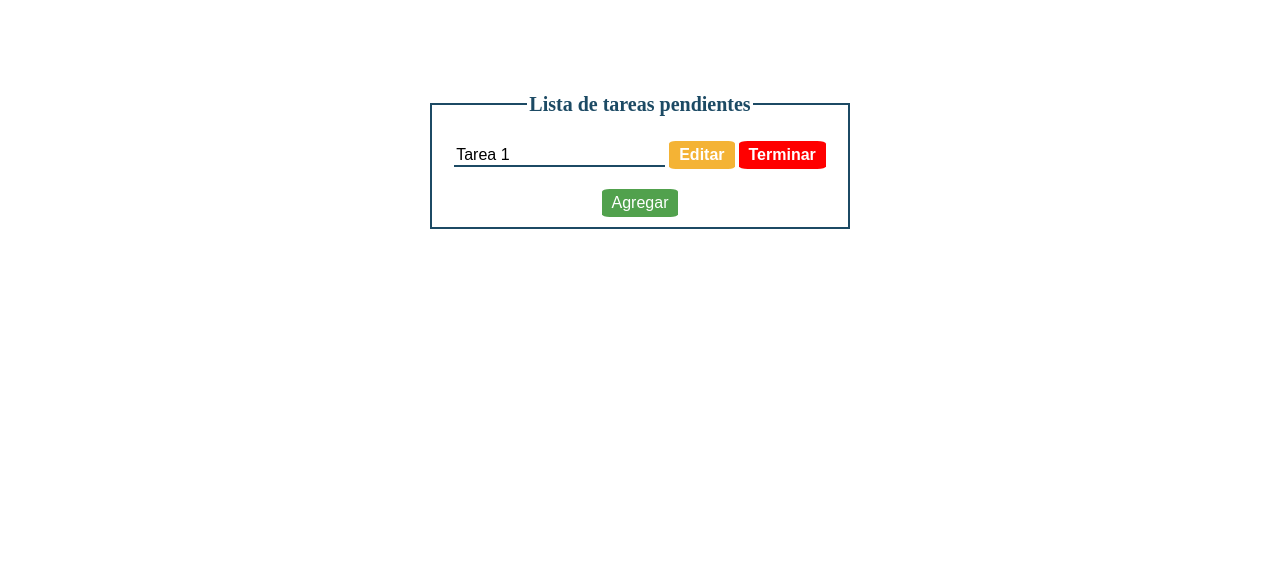
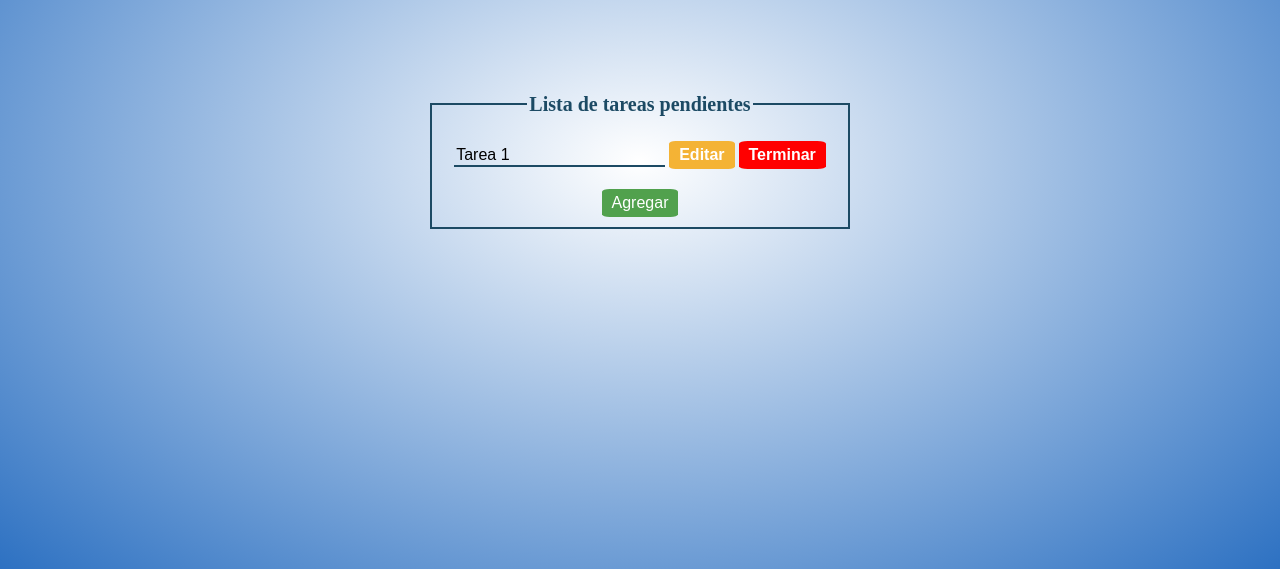
Before and after one commit to SaulSivincha/LearningJS, a plain HTML site: page 10. DOM/4. Manipulacion Contenido/index.html in a window 1280 px wide. Both pictures are taken after a click on the button "Agregar". Shown: the part 247-816 px from the top of the page. Drawn offline with Linux system fonts and the light colour scheme.

Commit message:
gradiente jaja

```diff
--- a/10. DOM/4. Manipulacion Contenido/styles.css
+++ b/10. DOM/4. Manipulacion Contenido/styles.css
@@ -1,5 +1,6 @@
 body {
  text-align: center;
+ background: radial-gradient(ellipse, white, #2D71C2);
 }
 
 header {
@@ -39,11 +40,13 @@ input {
  border: none;
  border-bottom: 2px solid #1C4A64;
  font-size: inherit;
+ background-color: transparent;
 }
 
 input:focus {
  border-bottom: 2px solid #FF5733;
  outline: none;
+ background-color: transparent;
 }
 
 .Terminar, .Editar, #Agregar {
```
